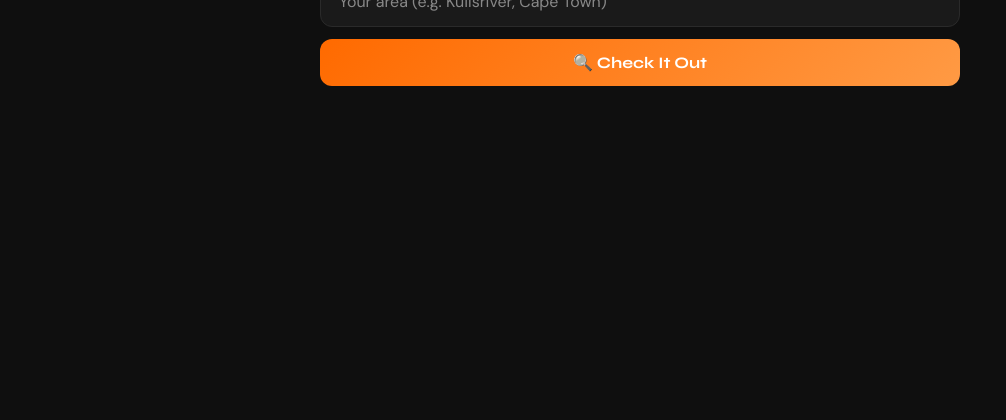
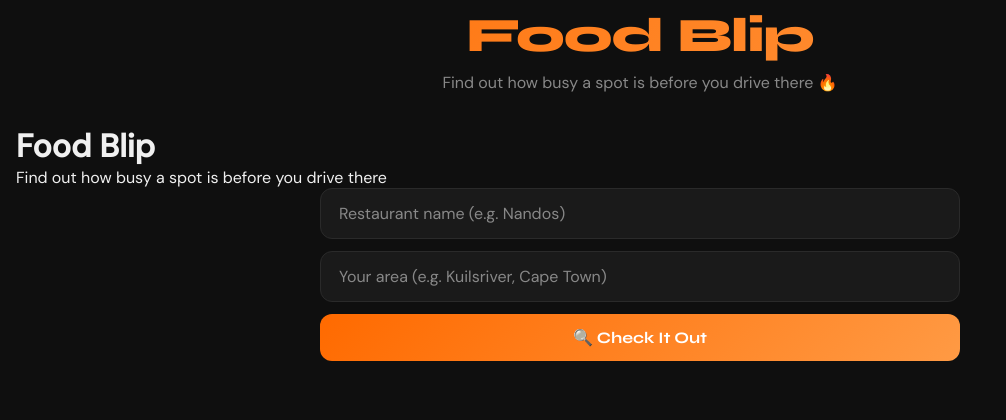
Before and after one commit to bournemust-rgb/foodblip, a Flask app: page / in a window 1280 px wide. Shown: the part 709-1129 px from the top of the page, without its empty margins (0-1006 px from the left). Before the commit the page ends 795 px from the top, so only its background shows below. Run offline with Flask 3, Linux system fonts and the light colour scheme; some libraries are stand-ins or nearby versions.

Commit message:
Update logo new image and bigger

```diff
--- a/templates/index.html
+++ b/templates/index.html
@@ -241,8 +241,12 @@
 </head>
 <body>
 
-<header>
- <img src="https://i.imgur.com/k6p4Zmr.jpeg" alt="Food Blip Logo" style="width:440px; height:440px; object-fit:contain; margin:0 auto 16px; display:block;"/>
+
+ <header>
+  <img src="https://i.imgur.com/cwfmML5.jpeg" alt="Food Blip Logo" style="width:880px; max-width:100%; height:auto; object-fit:contain; margin:0 auto 8px; display:block;"/>
+  <h1>Food Blip</h1>
+  <p>Find out how busy a spot is before you drive there 🔥</p>
+</header>
   <h1>Food Blip</h1>
   <p>Find out how busy a spot is before you drive there</p>
 </header>
```
Also changed, not shown: static/logo.png.
